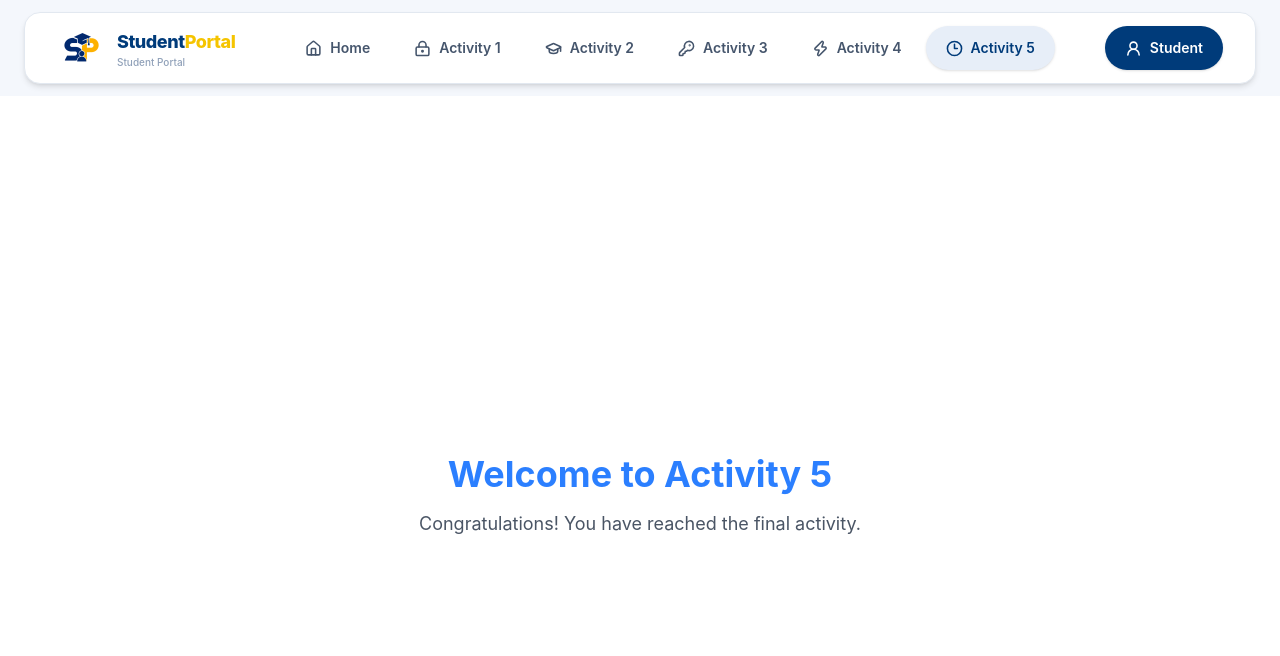
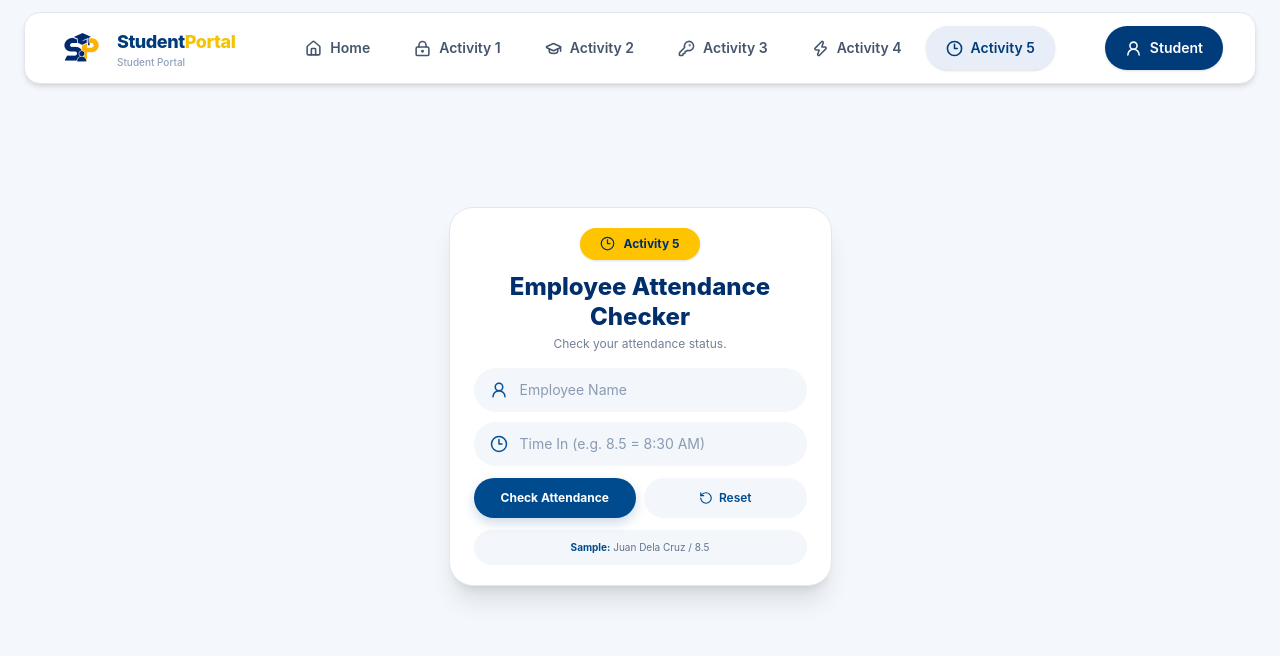
Before and after one commit to KagenoW/StudentPortal, a React (Vite) app: page /activity5 in a window 1280 px wide. Shown: the top 656 px of the page. Built offline with nearby package versions, Linux system fonts and the light colour scheme.

Commit message:
pilla-updated-act5

```diff
--- a/src/pages/Activity5.jsx
+++ b/src/pages/Activity5.jsx
@@ -1,15 +1,254 @@
+// *Activity5.jsx*
+
+import { useState } from "react";
+
+import {
+  UserRound,
+  Clock3,
+  RotateCcw,
+  CheckCircle2,
+  AlertCircle,
+} from "lucide-react";
+
 function Activity5() {
+  const [name, setName] = useState("");
+  const [time, setTime] = useState("");
+  const [error, setError] = useState("");
+  const [result, setResult] = useState(null);
+
+  const checkAttendance = () => {
+    const t = Number(time);
+
+    // *Employee name validation*
+    if (!name.trim()) {
+      setError("Employee name is required.");
+      setResult(null);
+      return;
+    }
+
+    // *Time validation*
+    if (time === "") {
+      setError("Time in is required.");
+      setResult(null);
+      return;
+    }
+
+    // *Invalid time validation*
+    if (t < 0.5 || t > 23.5 || t % 0.5 !== 0) {
+      setError("Invalid time.");
+      setResult(null);
+      return;
+    }
+
+    setError("");
+
+    setResult({
+      name: name.trim(),
+      time: t,
+      late: t > 8.5,
+    });
+  };
+
+  const reset = () => {
+    setName("");
+    setTime("");
+    setError("");
+    setResult(null);
+  };
+
+  const formatTime = (t) => {
+    const h = Math.floor(t);
+    const m = (t - h) * 60;
+    const hour = h % 12 || 12;
+
+    return `${hour}:${String(m).padStart(2, "0")} ${
+      h >= 12 ? "PM" : "AM"
+    }`;
+  };
+
   return (
-    <div className="min-h-screen bg-white flex flex-col items-center justify-center">
-      <h1 className="text-4xl font-bold text-blue-500 mb-4">
-        Welcome to Activity 5
-      </h1>
+    /*
+     * Same positioning style as Activity 1.
+     * The fixed height prevents the Activity 5 content
+     * from increasing the page height and creating a scrollbar.
+     */
+    <div className="flex h-150 w-full items-center justify-center overflow-hidden bg-[#f4f7fc] px-4">
 
-      <p className="text-lg text-gray-600">
-        Congratulations! You have reached the final activity.
-      </p>
+      {/* Main Card */}
+      <div className="w-full max-w-[383px] rounded-[24px] border border-slate-200 bg-white px-6 py-5 shadow-xl">
+
+        {/* Activity Badge */}
+        <div className="flex justify-center">
+          <div className="flex items-center gap-2 rounded-full bg-[#ffc400] px-5 py-2 text-xs font-bold text-[#002f6c] shadow-sm">
+            <Clock3 size={15} />
+            <span>Activity 5</span>
+          </div>
+        </div>
+
+        {/* Title */}
+        <div className="mt-3 text-center">
+          <h1 className="text-[24px] font-extrabold leading-tight text-[#002f6c]">
+            Employee Attendance
+            <br />
+            Checker
+          </h1>
+
+          <p className="mt-1 text-xs text-[#718096]">
+            Check your attendance status.
+          </p>
+        </div>
+
+        {/* Inputs */}
+        <div className="mt-4 space-y-2.5">
+
+          {/* Employee Name */}
+          <div className="flex items-center rounded-full bg-[#f3f6fb] px-4">
+            <UserRound
+              size={18}
+              className="shrink-0 text-[#00519b]"
+            />
+
+            <input
+              type="text"
+              value={name}
+              onChange={(e) => {
+                setName(e.target.value);
+                setError("");
+              }}
+              placeholder="Employee Name"
+              className="w-full bg-transparent px-3 py-3 text-sm text-[#002f6c] outline-none placeholder:text-[#8a9bb3]"
+            />
+          </div>
+
+          {/* Time In */}
+          <div className="flex items-center rounded-full bg-[#f3f6fb] px-4">
+            <Clock3
+              size={18}
+              className="shrink-0 text-[#00519b]"
+            />
+
+            <input
+              type="number"
+              step="0.5"
+              min="-100"
+              max="23.5"
+              value={time}
+              onChange={(e) => {
+                setTime(e.target.value);
+                setError("");
+              }}
+              placeholder="Time In (e.g. 8.5 = 8:30 AM)"
+              className="w-full bg-transparent px-3 py-3 text-sm text-[#002f6c] outline-none placeholder:text-[#8a9bb3]"
+            />
+          </div>
+        </div>
+
+        {/* Validation */}
+        {error && (
+          <p className="mt-2 flex items-center gap-1 px-4 text-[11px] font-medium text-red-500">
+            <AlertCircle size={13} />
+            {error}
+          </p>
+        )}
+
+        {/* Buttons */}
+        <div className="mt-3 grid grid-cols-2 gap-2">
+
+          {/* Check Attendance */}
+          <button
+            onClick={checkAttendance}
+            className="rounded-full bg-[#004b8d] py-3 text-xs font-bold text-white shadow-[0_5px_12px_rgba(0,75,141,0.2)] transition hover:bg-[#003d73]"
+          >
+            Check Attendance
+          </button>
+
+          {/* Reset */}
+          <button
+            onClick={reset}
+            className="flex items-center justify-center gap-1.5 rounded-full bg-[#f3f6fb] py-3 text-xs font-semibold text-[#004b8d] transition hover:bg-[#e9eef6]"
+          >
+            <RotateCcw size={14} />
+            Reset
+          </button>
+        </div>
+
+        {/* Attendance Result */}
+        {result && (
+          <div
+            className={`mt-3 rounded-2xl border px-5 py-3.5 ${
+              result.late
+                ? "border-[#ffd36a] bg-[#fffaf0]"
+                : "border-[#b7e4c7] bg-[#f0faf4]"
+            }`}
+          >
+            {/* Employee Name */}
+            <p className="text-[11px] font-medium text-[#718096]">
+              Employee Name
+            </p>
+
+            <p className="mt-0.5 text-sm font-bold text-[#002f6c]">
+              {result.name}
+            </p>
+
+            {/* Time */}
+            <p className="mt-1.5 text-[11px] font-medium text-[#718096]">
+              Time In
+            </p>
+
+            <p className="mt-0.5 text-sm font-bold text-[#002f6c]">
+              {formatTime(result.time)}
+            </p>
+
+            {/* Attendance Status */}
+            <p className="mt-1.5 text-[11px] font-medium text-[#718096]">
+              Attendance Status
+            </p>
+
+            <div className="mt-0.5 flex items-center gap-2">
+              {result.late ? (
+                <>
+                  <AlertCircle
+                    size={19}
+                    className="text-[#e0a400]"
+                  />
+
+                  <p className="text-[21px] font-extrabold text-[#004b8d]">
+                    Very Late
+                  </p>
+                </>
+              ) : (
+                <>
+                  <CheckCircle2
+                    size={19}
+                    className="text-[#16845b]"
+                  />
+
+                  <p className="text-[21px] font-extrabold text-[#004b8d]">
+                    On Time
+                  </p>
+                </>
+              )}
+            </div>
+
+            {/* Message */}
+            <p className="mt-1 text-xs text-[#718096]">
+              {result.late
+                ? "Please report to your supervisor."
+                : "Great! You arrived on time."}
+            </p>
+          </div>
+        )}
+
+        {/* Sample */}
+        <div className="mt-3 rounded-full bg-[#f3f6fb] px-4 py-2.5 text-center text-[10px] text-[#64748b]">
+          <b className="text-[#004b8d]">Sample:</b>{" "}
+          Juan Dela Cruz / 8.5
+        </div>
+      </div>
     </div>
   );
 }
 
 export default Activity5;
+
+// *End of Activity5.jsx*
```
Also changed, not shown: src/pages/Activity2.jsx (+165 -35 lines).
